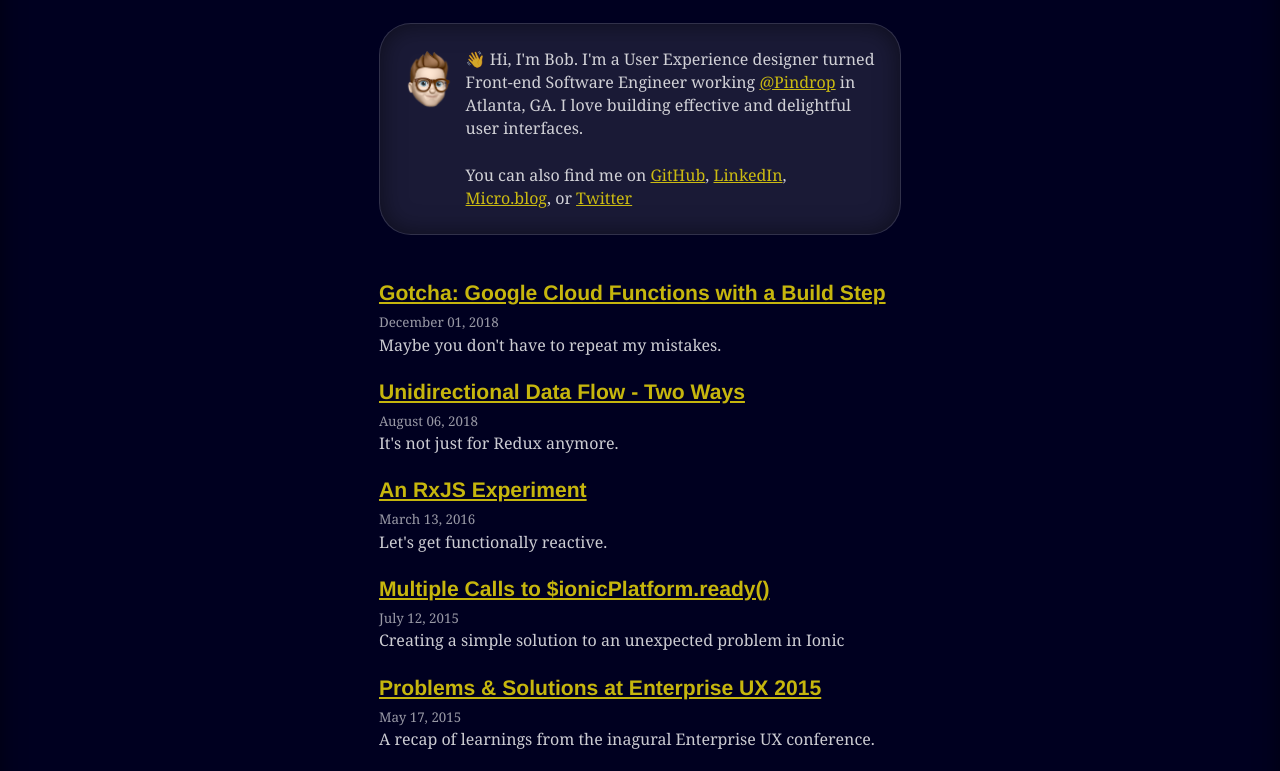
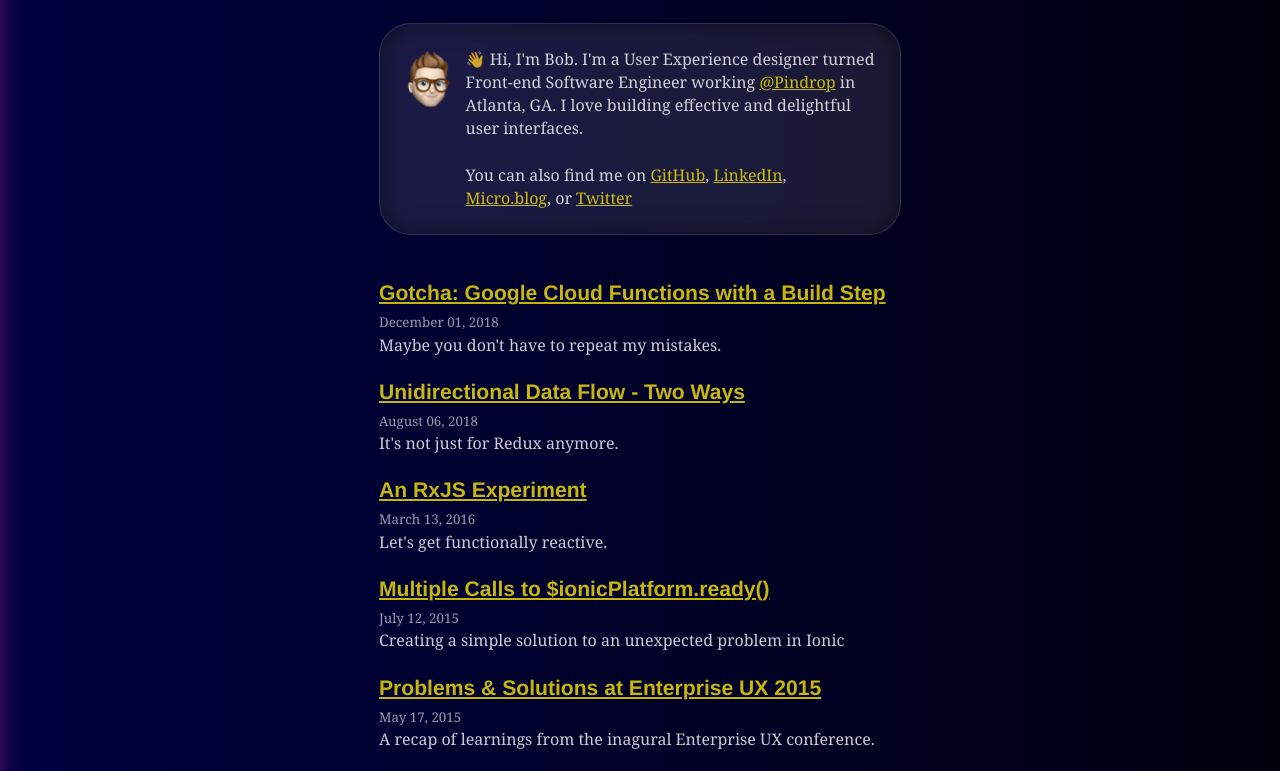
Before and after one commit to onetruebob/bob-tech-blog, a Gatsby site: page / in a window 1280 px wide. Shown: the part 105-876 px from the top of the page. Built offline with nearby package versions, Linux system fonts and the light colour scheme; Gatsby itself is replaced by a stand-in of ours; some packages are replaced by stand-ins of ours; what typography-theme-github would draw is missing.

Commit message:
Turn background into subtle gradient

```diff
--- a/src/styles/global.css
+++ b/src/styles/global.css
@@ -1,7 +1,8 @@
 body {
-  background-color: #000020;
+  background-color: #000040;
+  background: linear-gradient(to right, #000040 0%, #000010 100%);
   color: rgba(255, 255, 255, 0.8);
-  box-shadow: inset 25px 0px 25px -25px rgba(0, 0, 0, 0.5),
+  box-shadow: inset 25px 0px 25px -25px rgba(194, 41, 149, 0.5),
     inset -25px 0px 25px -25px rgba(0, 0, 0, 0.5);
 }
 
```
